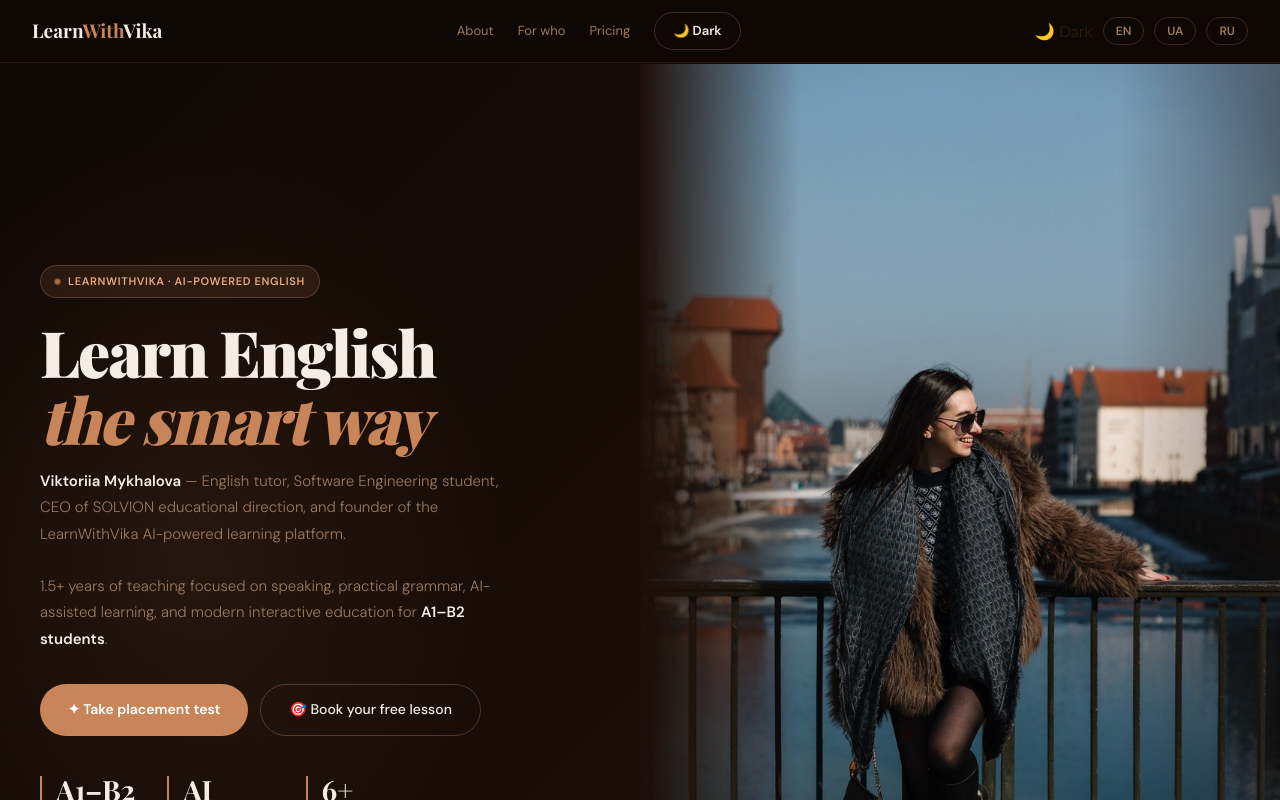
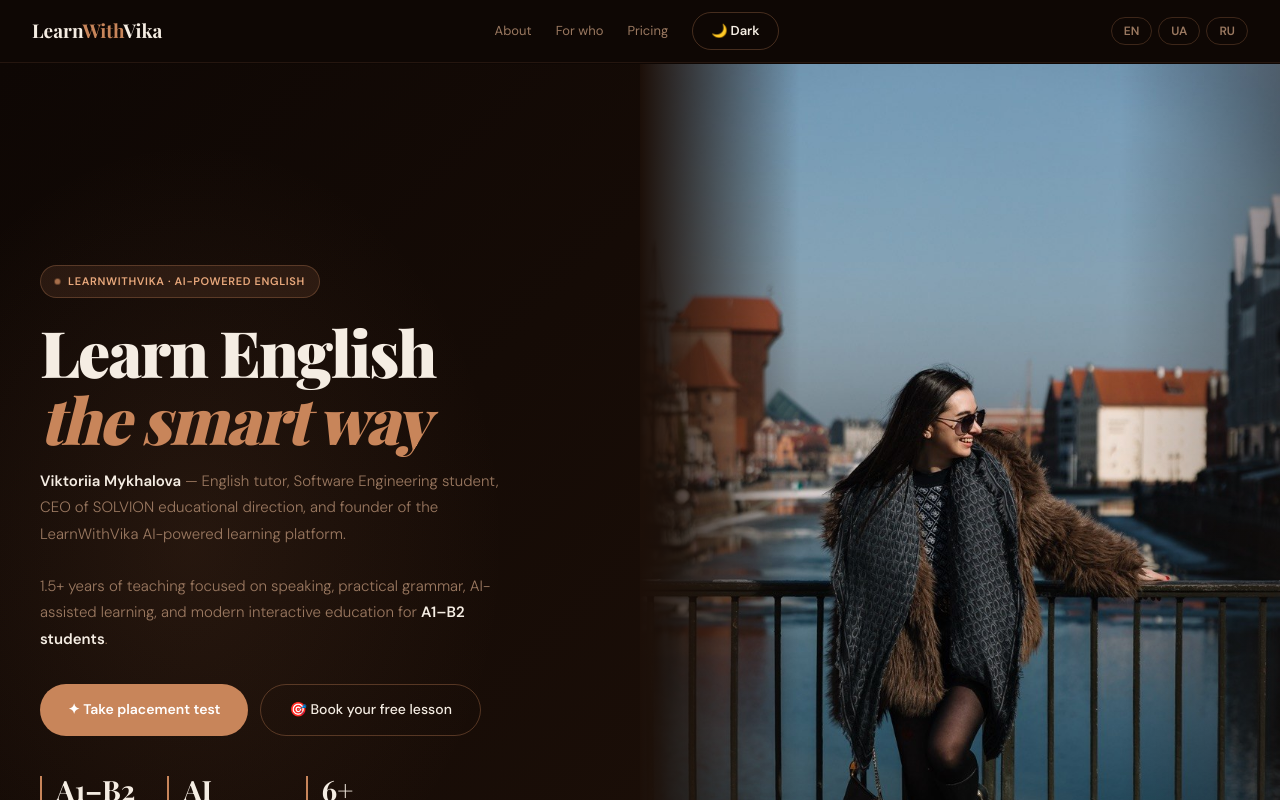
Before and after one commit to ViktoriiaMykhalova/learnwithvika-platform, a Next.js app: page / in a window 1280 px wide. Shown: the top 800 px of the page. Built offline with nearby package versions, Linux system fonts and the light colour scheme; a web font is replaced by a local one.

Commit message:
remove right theme btn

```diff
--- a/app/page.tsx
+++ b/app/page.tsx
@@ -563,15 +563,7 @@ const toggleTheme = () => {
   if(btn) btn.textContent = next==='light' ? '🌙 Dark' : '☀️ Light';
 }} className="lwv-nav-desktop-link" style={{background:'transparent',border:'1px solid rgba(200,133,90,0.3)',color:'#f5ede3',padding:'8px 18px',borderRadius:100,fontSize:13,cursor:'pointer',fontFamily:"'DM Sans',system-ui",fontWeight:600}}>🌙 Dark</button>
         </div>
-        <div style={{ display: 'flex', gap: 10, alignItems: 'center' }}>
-  <button
-    id="lwv-theme-btn"
-    onClick={toggleTheme}
-    className="lwv-theme-btn"
-  >
-    {theme === "dark" ? "☀️ Light" : "🌙 Dark"}
-  </button>
-
+        <div style={{ display: 'flex', gap: 6, alignItems: 'center' }}>
           <button className="lwv-lang-btn active" data-lang="en" style={{padding:'4px 12px',borderRadius:100,fontSize:12,fontWeight:600,border:'1px solid rgba(200,133,90,0.25)',background:'transparent',color:'#9a7860',cursor:'pointer',fontFamily:"'DM Sans',system-ui"}}>EN</button>
           <button className="lwv-lang-btn" data-lang="ua" style={{padding:'4px 12px',borderRadius:100,fontSize:12,fontWeight:600,border:'1px solid rgba(200,133,90,0.25)',background:'transparent',color:'#9a7860',cursor:'pointer',fontFamily:"'DM Sans',system-ui"}}>UA</button>
           <button className="lwv-lang-btn" data-lang="ru" style={{padding:'4px 12px',borderRadius:100,fontSize:12,fontWeight:600,border:'1px solid rgba(200,133,90,0.25)',background:'transparent',color:'#9a7860',cursor:'pointer',fontFamily:"'DM Sans',system-ui"}}>RU</button>
```
